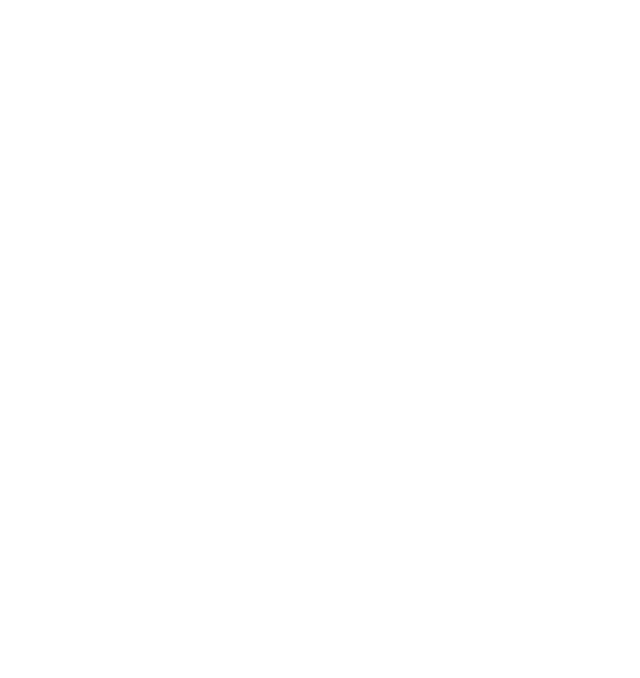
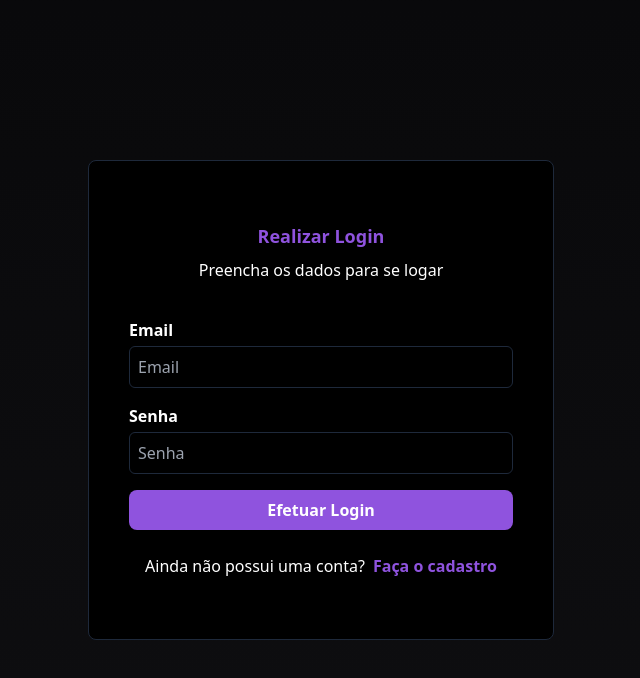
Before and after one commit to AndrewGPFranco/boards-ui, a Vue app: page /auth/login in a window 1280 px wide. Before the commit this address had no page. Shown: the top 678 px of the page, without its empty margins (319-959 px from the left). Built offline with nearby package versions, Linux system fonts and the light colour scheme.

Commit message:
feat: tela para realizar login

```diff
--- /dev/null
+++ b/src/components/auth/FormLogin.vue
@@ -0,0 +1,104 @@
+<template>
+    <main
+        class="flex justify-center items-center bg-black p-10 border border-slate-800 rounded-lg min-h-[60%]"
+    >
+        <form @submit.prevent="login" class="flex flex-col gap-4 w-full">
+            <header
+                class="flex flex-col gap-2 items-center justify-center mb-5"
+            >
+                <h1 class="text-textBtn font-bold text-lg">Realizar Login</h1>
+                <p>Preencha os dados para se logar</p>
+            </header>
+
+            <div class="flex gap-4 justify-center items-start">
+                <fieldset class="flex flex-col gap-4 border-none">
+                    <legend class="sr-only">Informações Pessoais</legend>
+
+                    <div class="flex flex-col gap-1">
+                        <label for="email" class="font-bold">Email</label>
+                        <input
+                            id="email"
+                            type="email"
+                            v-model="user.email"
+                            placeholder="Email"
+                            required
+                            class="placeholder-gray-400 text-white rounded-md p-2 bg-transparent border border-slate-800 w-full min-w-96 focus:border-textBtn focus:outline-none"
+                        />
+                    </div>
+
+                    <div class="flex flex-col gap-1">
+                        <label for="nomeCompleto" class="font-bold"
+                            >Senha</label
+                        >
+                        <input
+                            id="password"
+                            type="password"
+                            v-model="user.password"
+                            placeholder="Senha"
+                            required
+                            class="placeholder-gray-400 text-white rounded-md p-2 bg-transparent border border-slate-800 w-full min-w-96 focus:border-textBtn focus:outline-none"
+                        />
+                    </div>
+                </fieldset>
+            </div>
+
+            <button
+                type="submit"
+                class="bg-btn p-2 rounded-lg font-bold hover:bg-purple-700 focus:bg-purple-700 focus:outline-none focus:ring-2 focus:ring-purple-300"
+            >
+                Efetuar Login
+            </button>
+            <footer class="flex gap-2 justify-center mt-2">
+                <p class="text-white">Ainda não possui uma conta?</p>
+                <router-link
+                    :to="{ name: 'UserRegister' }"
+                    class="text-textBtn hover:underline font-bold"
+                >
+                    Faça o cadastro
+                </router-link>
+            </footer>
+        </form>
+    </main>
+</template>
+
+<script setup lang="ts">
+import z from "zod";
+import { ref } from "vue";
+import useToast from "@/composables/useToast";
+import type { IUserLogin } from "@/types/interfaces/IUserLogin";
+import UserService from "@/services/UserService";
+import router from "@/router";
+
+const schema = z.object({
+    email: z.email().min(5, "Email inválido").max(100, "Email muito longo"),
+    password: z
+        .string()
+        .min(8, "Senha muito curta")
+        .max(100, "Senha muito longa"),
+});
+
+const toast = useToast();
+const authService = new UserService();
+
+const user = ref<IUserLogin>({
+    email: "",
+    password: "",
+});
+
+const login = async () => {
+    const resultValidation = schema.safeParse(user.value);
+
+    if (!resultValidation.success) {
+        toast.error("Erro ao validar os dados");
+        return;
+    }
+
+    const responseAPI = await authService.login(user.value);
+
+    if (responseAPI.getError()) toast.error(String(responseAPI.getResponse()));
+    else {
+        toast.success(String(responseAPI.getResponse()));
+        await router.push({ name: "Home" });
+    }
+};
+</script>
--- a/src/components/auth/FormRegister.vue
+++ b/src/components/auth/FormRegister.vue
@@ -140,7 +140,7 @@
             <footer class="flex gap-2 justify-center mt-2">
                 <p class="text-white">Já possui uma conta?</p>
                 <router-link
-                    to="/auth/login"
+                    :to="{ name: 'Login' }"
                     class="text-textBtn hover:underline font-bold"
                 >
                     Faça login
--- a/src/router/index.ts
+++ b/src/router/index.ts
@@ -1,19 +1,24 @@
-import { createRouter, createWebHistory } from 'vue-router'
+import { createRouter, createWebHistory } from "vue-router";
 
 const router = createRouter({
   history: createWebHistory(import.meta.env.BASE_URL),
   routes: [
     {
-      path: '/',
-      name: 'Home',
-      component: () => import('@/views/Home.vue'),
+      path: "/",
+      name: "Home",
+      component: () => import("@/views/Home.vue"),
     },
     {
-      path: '/auth/register',
-      name: 'UserRegister',
-      component: () => import('@/views/UserRegister.vue'),
+      path: "/auth/register",
+      name: "UserRegister",
+      component: () => import("@/views/UserRegister.vue"),
+    },
+    {
+      path: "/auth/login",
+      name: "Login",
+      component: () => import("@/views/Login.vue"),
     },
   ],
-})
+});
 
-export default router
+export default router;
--- a/src/services/UserService.ts
+++ b/src/services/UserService.ts
@@ -1,13 +1,18 @@
 import ResponseAPI from "@/utils/ResponseAPI";
-import {useAuthStore} from "@/stores/auth-store";
-import type {IUserRegister} from "@/types/interfaces/IUserRegister";
+import { useAuthStore } from "@/stores/auth-store";
+import type { IUserRegister } from "@/types/interfaces/IUserRegister";
+import type { IUserLogin } from "@/types/interfaces/IUserLogin";
 
 class UserService {
-    private readonly authStore = useAuthStore()
+  private readonly authStore = useAuthStore();
 
-    async registrarUsuario(input: IUserRegister): Promise<ResponseAPI<string>> {
-        return await this.authStore.registerUser(input);
-    }
+  async registrarUsuario(input: IUserRegister): Promise<ResponseAPI<string>> {
+    return await this.authStore.registerUser(input);
+  }
+
+  async login(input: IUserLogin): Promise<ResponseAPI<string>> {
+    return await this.authStore.login(input);
+  }
 }
 
 export default UserService;
--- a/src/stores/auth-store.ts
+++ b/src/stores/auth-store.ts
@@ -1,7 +1,8 @@
-import {defineStore} from "pinia";
-import {api} from "@/utils/AxiosInstance";
+import { defineStore } from "pinia";
+import { api } from "@/utils/AxiosInstance";
 import ResponseAPI from "@/utils/ResponseAPI";
-import type {IUserRegister} from "@/types/interfaces/IUserRegister";
+import type { IUserRegister } from "@/types/interfaces/IUserRegister";
+import type { IUserLogin } from "@/types/interfaces/IUserLogin";
 
 export const useAuthStore = defineStore("auth-store", {
   actions: {
@@ -14,10 +15,18 @@
         );
       } catch (error: any) {
         console.error(error.response?.data);
-                return new ResponseAPI(
-                    true,
-                    error.response?.data,
-                );
+        return new ResponseAPI(true, error.response?.data);
+      }
+    },
+
+    async login(input: IUserLogin): Promise<ResponseAPI<string>> {
+      try {
+        const result = await api.post("/open/v1/auth/login", input);
+        localStorage.setItem("token", result.data.response);
+        return new ResponseAPI(false, "Login realizado com sucesso!");
+      } catch (error: any) {
+        console.error(error.response?.data);
+        return new ResponseAPI(true, error.response?.data);
       }
     },
   },
--- /dev/null
+++ b/src/types/interfaces/IUserLogin.ts
@@ -0,0 +1,6 @@
+interface IUserLogin {
+  email: string;
+  password: string;
+}
+
+export type { IUserLogin };
--- /dev/null
+++ b/src/views/Login.vue
@@ -0,0 +1,11 @@
+<template>
+    <section
+        class="bg-backgroundAuth h-screen w-screen text-white flex justify-center items-center"
+    >
+        <FormLogin />
+    </section>
+</template>
+
+<script setup lang="ts">
+import FormLogin from "@/components/auth/FormLogin.vue";
+</script>
```
Lines whose indentation alone changed are shown as unchanged.
